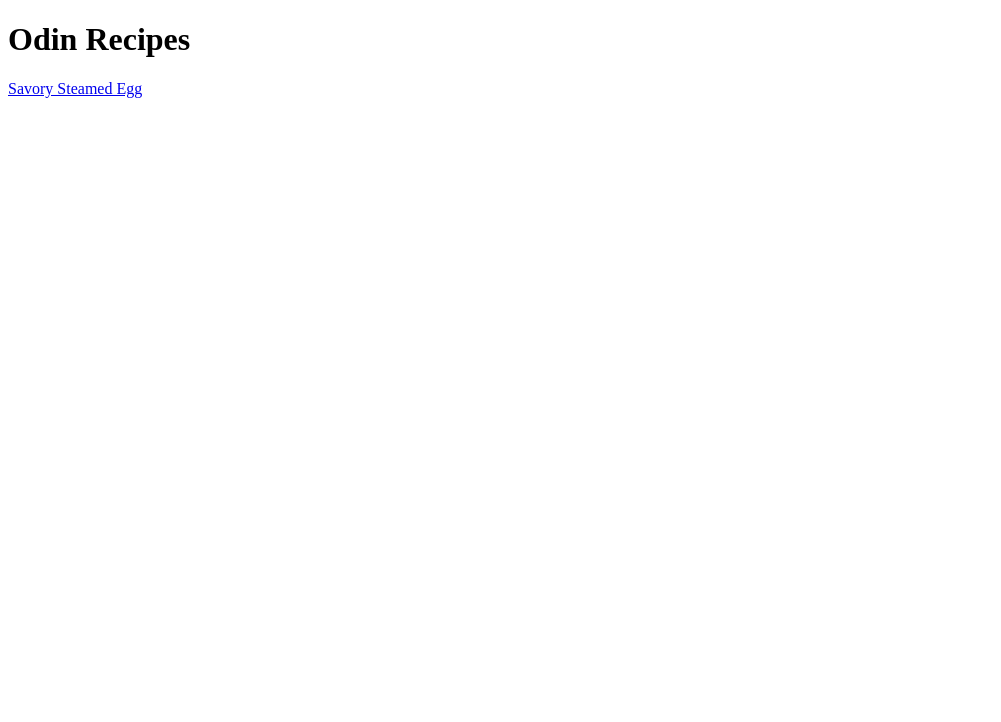
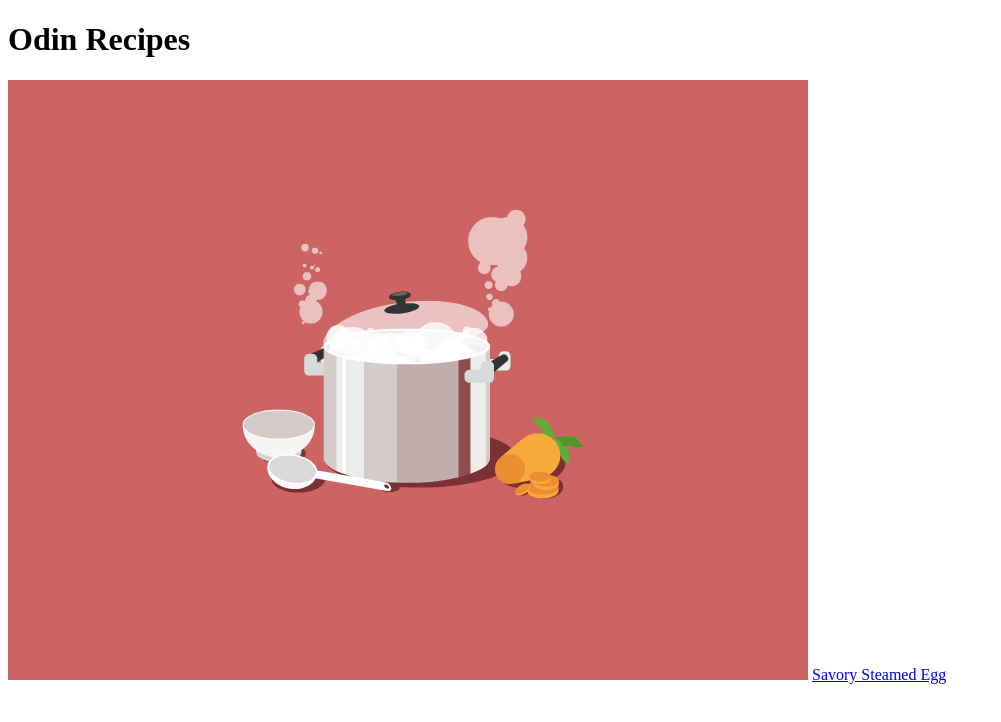
Before and after one commit to ruthenyue/odin-recipes, a plain HTML site: page index.html in a window 1280 px wide. Shown: the whole page, without its empty margins (0-1001 px from the left). Drawn offline with Linux system fonts and the light colour scheme.

Commit message:
Add boiling-pot.gif to index.html

```diff
--- a/index.html
+++ b/index.html
@@ -6,6 +6,7 @@
     </head>
     <body>
         <h1>Odin Recipes</h1>
+        <img src="./img/boiling-pot.gif">
         <a href="./recipes/savory-steamed-egg.html">Savory Steamed Egg</a>
     </body>
 </html>
```
Also changed, not shown: img/boiling-pot.gif (added).
